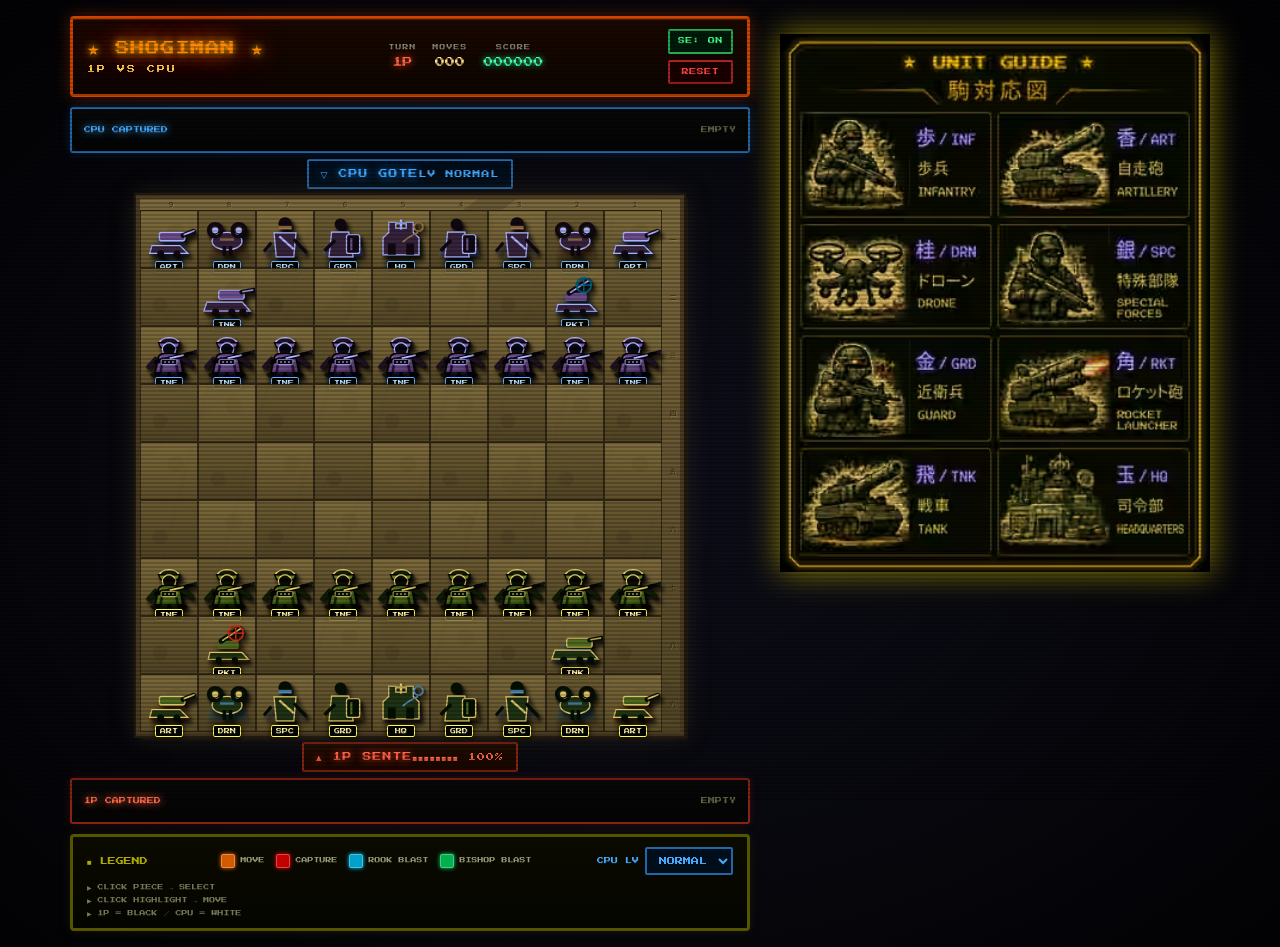
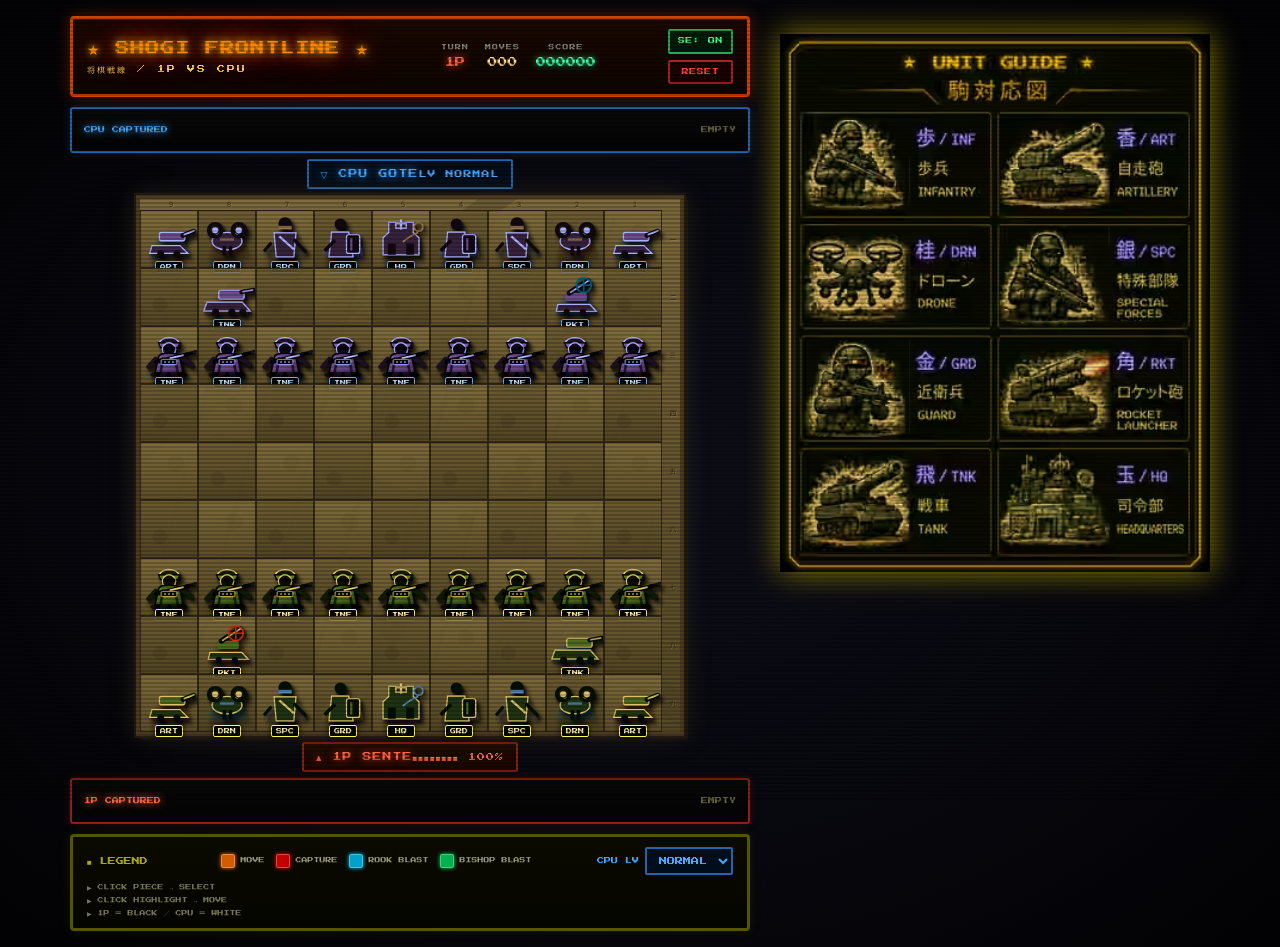
Before and after one commit to HP486379/SHOGIMAN, a React (Vite) app: page / in a window 1280 px wide. Both pictures are taken after a click on the button "START". Built offline with nearby package versions, Linux system fonts and the light colour scheme.

Commit message:
Rename header to SHOGI FRONTLINE

```diff
--- a/src/components/Header.tsx
+++ b/src/components/Header.tsx
@@ -11,8 +11,8 @@ export function Header({ moveCount, currentPlayer, seEnabled, onToggleSE, onRese
     <div className="header-bar">
       <div className="header-inner">
         <div className="header-title">
-          <span className="title-main">★ SHOGIMAN ★</span>
-          <span className="title-sub">1P VS CPU</span>
+          <span className="title-main">★ SHOGI FRONTLINE ★</span>
+          <span className="title-sub">将棋戦線 / 1P VS CPU</span>
         </div>
         <div className="header-stats">
           <div className="stat-block">
```
